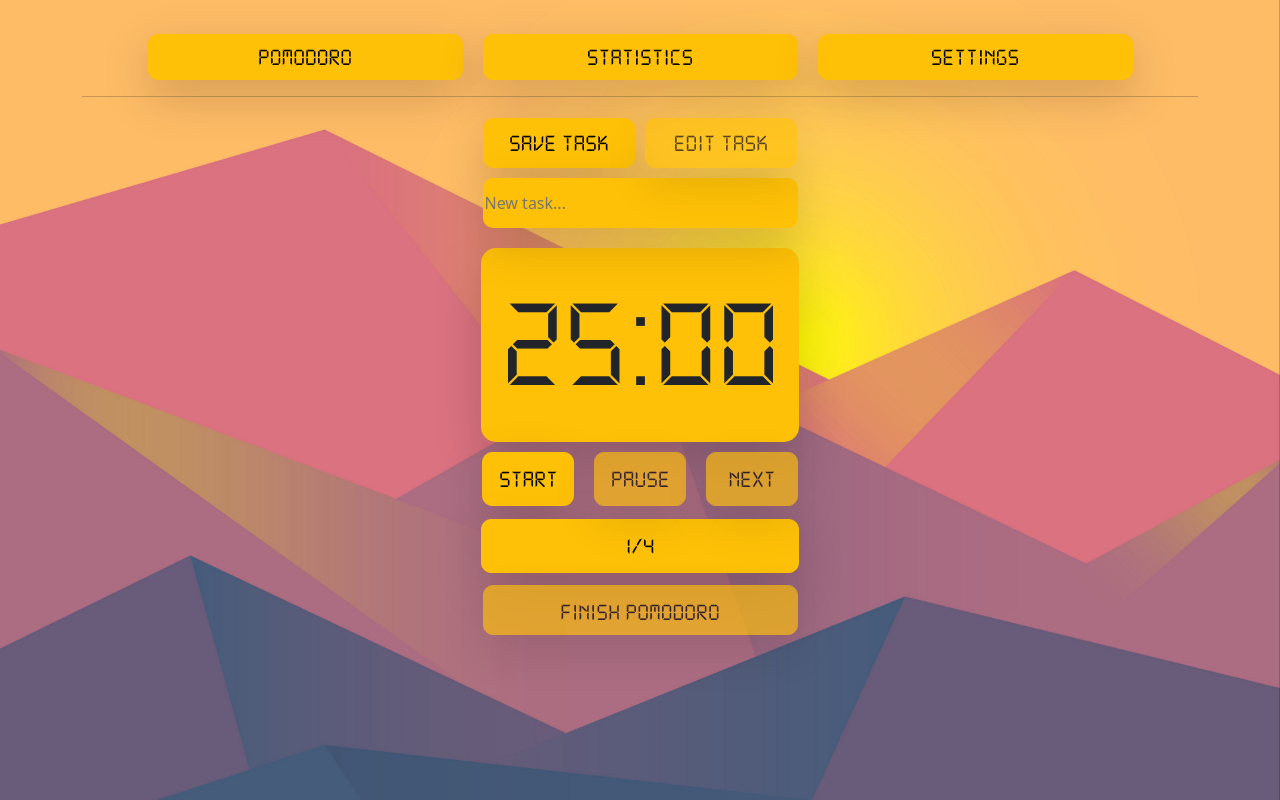
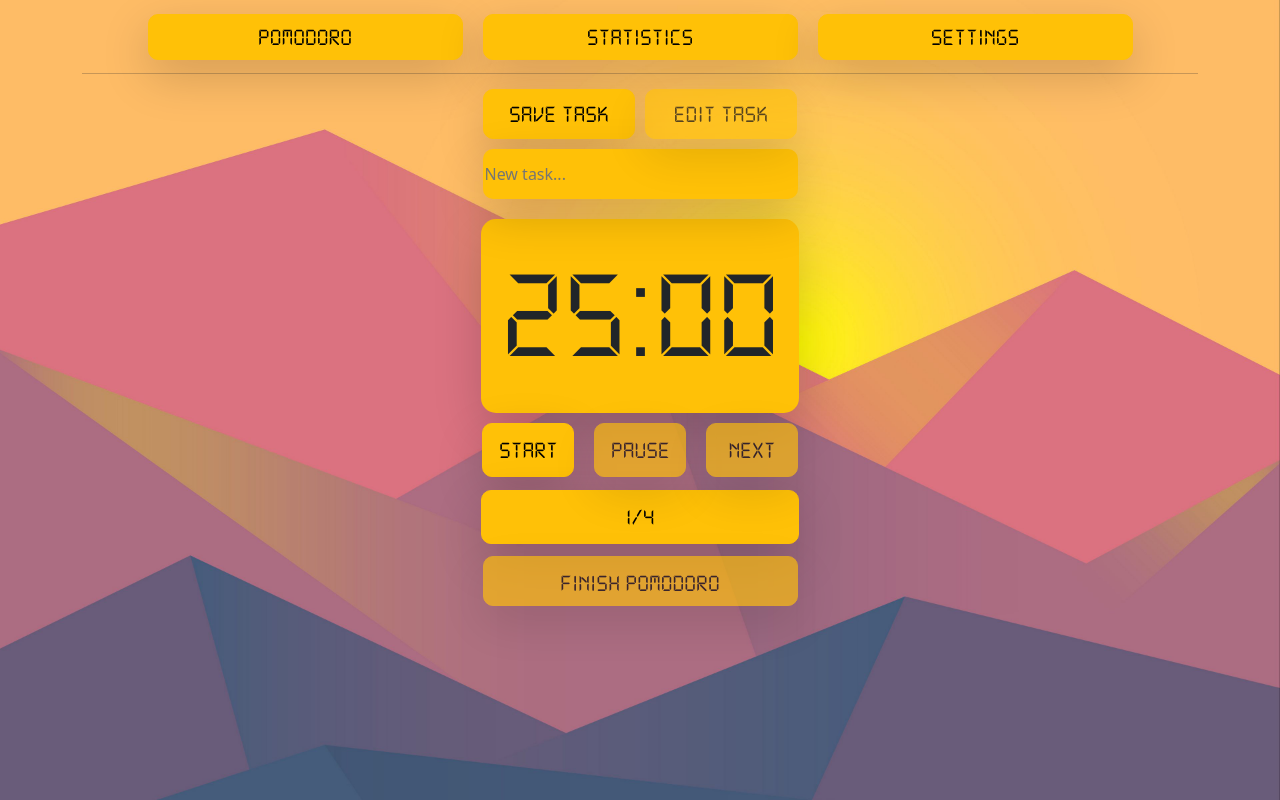
Before and after one commit to gerardmorte/Pomodorok, an Angular app: page / in a window 1280 px wide. Built offline with nearby package versions, Linux system fonts and the light colour scheme.

Commit message:
Update app.component.css

```diff
--- a/src/app/app.component.css
+++ b/src/app/app.component.css
@@ -11,6 +11,12 @@ body{
     width: 100%;
 }
 
+hr{
+    margin-top: 13px;
+    margin-bottom: 10px;
+
+}
+
 button {
     margin: 10px 10px 0px 10px;
     border-radius: 10px;
@@ -22,6 +28,7 @@ button {
 .container{
     text-align: center;
     display: block;
+    margin-top: -20px;
 }
 
 @font-face {
```
